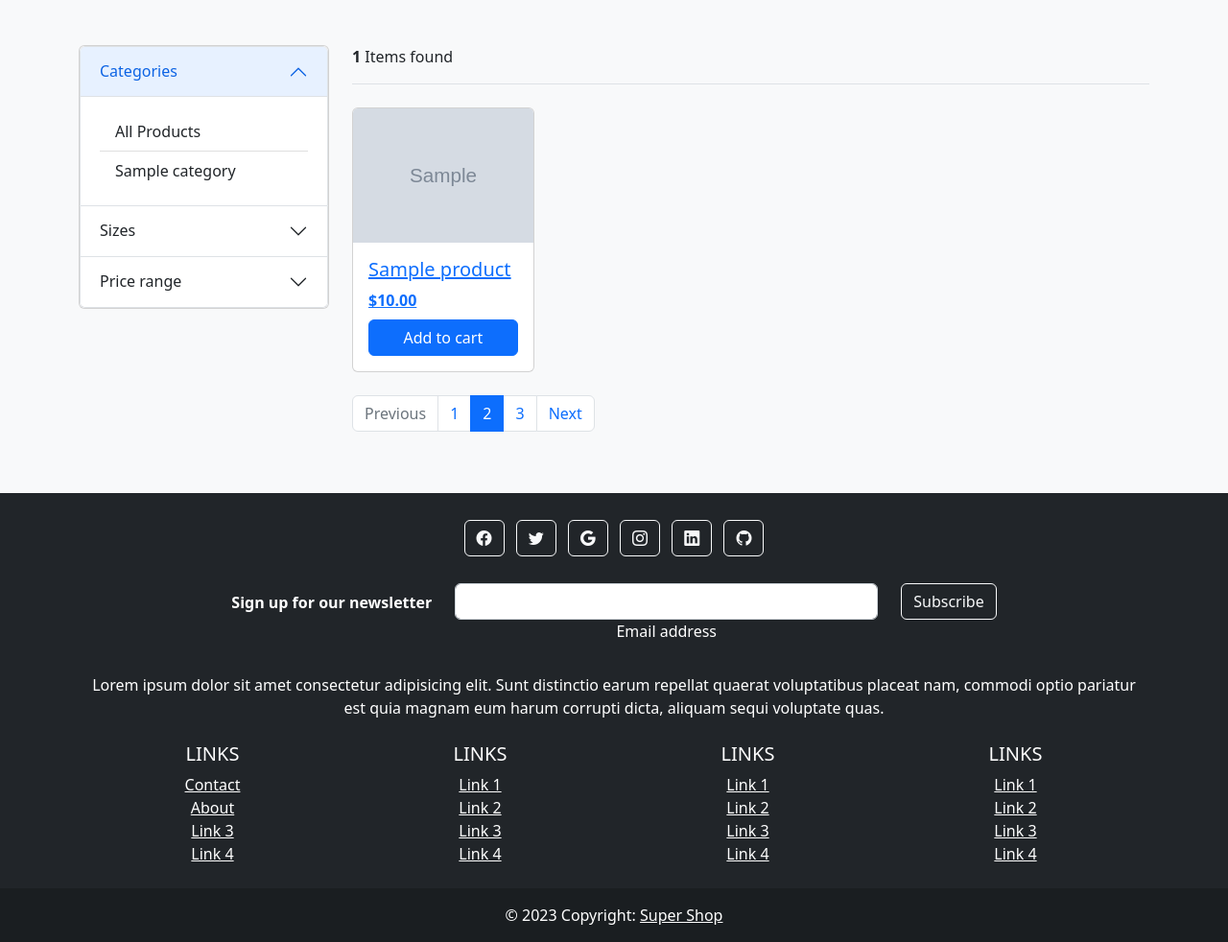
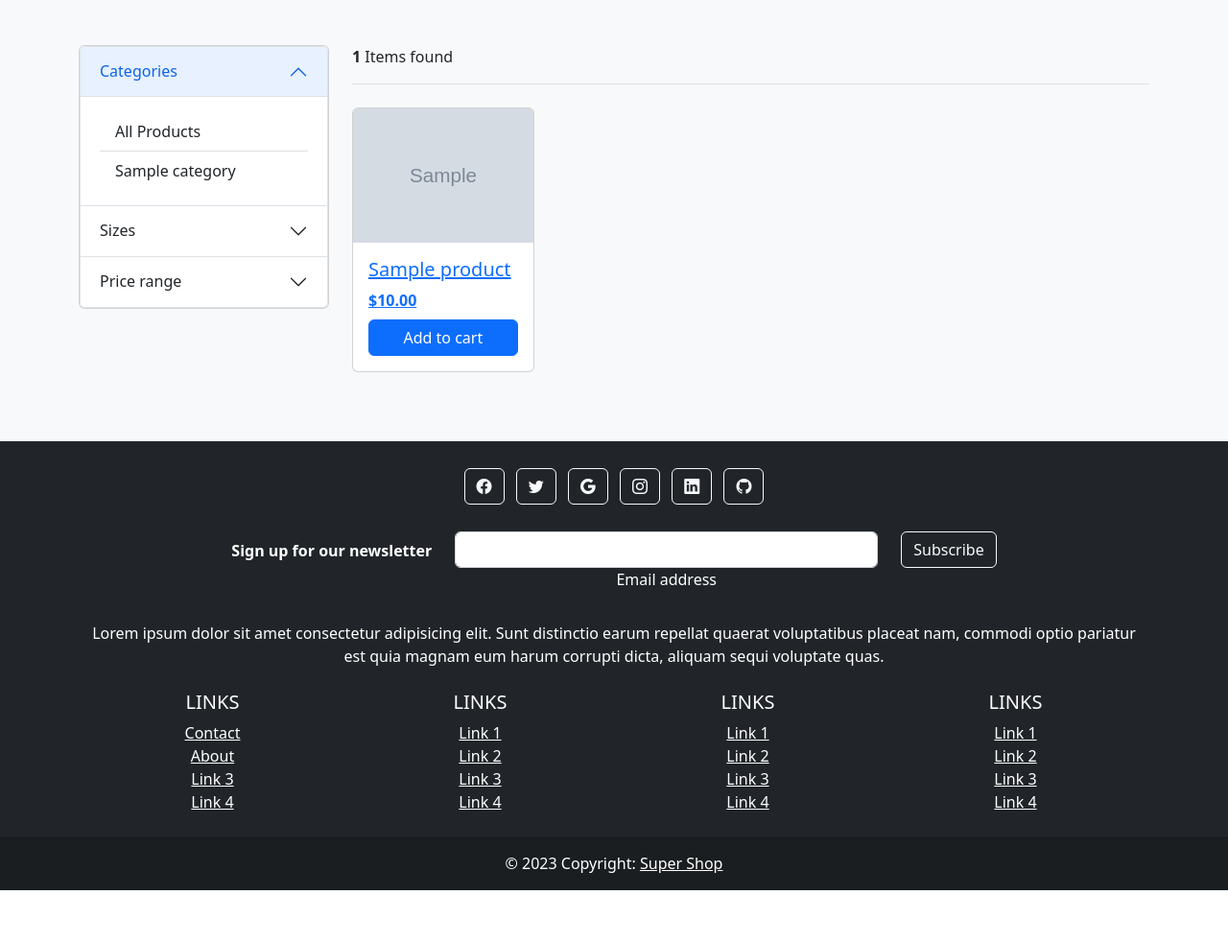
Before and after one commit to SerhiiKarnaukh/vue-test-manager, a Django app: page /store/ in a window 1280 px wide. Shown: the part 69-1051 px from the top of the page at 96% size. After the commit the page ends 997 px from the top, so only its background shows below. Run offline with Django 4.2, Linux system fonts and the light colour scheme; tables that the repository leaves empty hold one stand-in row (values such as "Sample post"); grey boxes marked "Sample" are stand-in pictures; some libraries are stand-ins or nearby versions.

Commit message:
Added pagination

```diff
--- a/backend/shop/shop/apps/product/templates/product/store.html
+++ b/backend/shop/shop/apps/product/templates/product/store.html
@@ -199,28 +199,43 @@
                                 </div>
                             {% endfor %}
                         </div>
-                        <nav aria-label="...">
+                        <nav aria-label="Page navigation sample">
+                            {% if page_obj.has_other_pages %}
                                 <ul class="pagination">
+                                    {% if page_obj.has_previous %}
+                                        <li class="page-item">
+                                            <a class="page-link" href="?page={{ page_obj.previous_page_number }}">Previous</a>
+                                        </li>
+                                    {% else %}
                                         <li class="page-item disabled">
-                                    <a class="page-link">Previous</a>
+                                            <a class="page-link" href="#">Previous</a>
                                         </li>
+                                    {% endif %}
+                                    {% for i in page_obj.paginator.page_range %}
+                                        {% if page_obj.number == i %}
+                                            <li class="page-item active">
+                                                <a class="page-link" href="#">{{ i }}</a>
+                                            </li>
+                                        {% elif i >= page_obj.number|add:-2 and i <= page_obj.number|add:2 %}
                                             <li class="page-item">
-                                    <a class="page-link" href="#">1</a>
+                                                <a class="page-link" href="?page={{ i }}">{{ i }}</a>
                                             </li>
-                                <li class="page-item active" aria-current="page">
-                                    <a class="page-link" href="#">2</a>
+                                        {% endif %}
+                                    {% endfor %}
+                                    {% if page_obj.has_next %}
+                                        <li class="page-item">
+                                            <a class="page-link" href="?page={{ page_obj.next_page_number }}">Next</a>
                                         </li>
-                                <li class="page-item">
-                                    <a class="page-link" href="#">3</a>
-                                </li>
-                                <li class="page-item">
+                                    {% else %}
+                                        <li class="page-item disabled">
                                             <a class="page-link" href="#">Next</a>
                                         </li>
+                                    {% endif %}
                                 </ul>
+                            {% endif %}
                         </nav>
                     </main>
                 </div>
             </div>
-            <!-- container .//  -->
         </section>
     {% endblock content %}
--- a/backend/shop/shop/apps/product/views.py
+++ b/backend/shop/shop/apps/product/views.py
@@ -27,6 +27,7 @@ class ProductDetail(DetailView):
 
 
 class CategoryDetail(ListView):
+    paginate_by = 4
     model = Product
     template_name = 'product/store.html'
     context_object_name = 'products'
```
Lines whose indentation alone changed are shown as unchanged.
